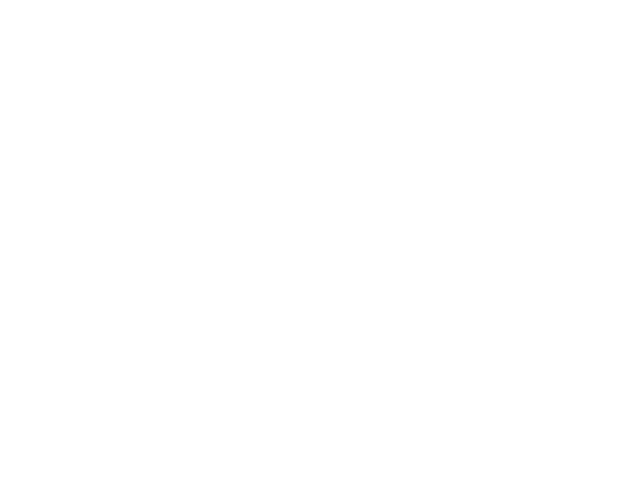
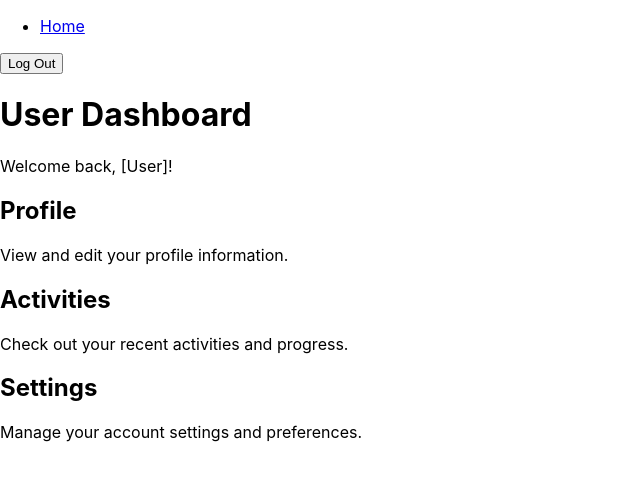
Before and after one commit to lukkn/CivicHacks, a React (Create React App) app in the folder client/: page /home in a window 1280 px wide. Before the commit this address had no page. Shown: the top 480 px of the page, without its empty margins (0-640 px from the left). Built offline with nearby package versions, Linux system fonts and the light colour scheme; no server answers.

Commit message:
Added home pages and basic navigation

```diff
--- a/client/src/App.js
+++ b/client/src/App.js
@@ -1,18 +1,61 @@
 import './App.css';
 import { Outlet, Route, Routes } from "react-router-dom";
-import { Login, Signup } from './pages';
-
-
+import { Main, Login, Signup, Home } from './pages';
+import { useEffect, useState } from 'react';
+import { useNavigate } from "react-router-dom";
+import { useCookies } from "react-cookie";
+import axios from "axios";
+import Navbar from './components/Navbar';
 
 function App() {
   return (
     <div className="App">
         <Routes>
+          <Route path="/" element={<Main />} />
           <Route path="/login" element={<Login />} />
           <Route path="/signup" element={<Signup />} />
+          <Route element={<Layout />}>
+            <Route path="/home" element = {<Home />} />
+          </Route>
         </Routes>
     </div>
   );
 }
 
+function Layout() {
+  const navigate = useNavigate();
+  const [cookies, setCookies, removeCookie] = useCookies([]);
+  const [userInfo, setUserInfo] = useState({});
+
+  useEffect(() => {
+    const verifyCookie = async () => {
+      const { data } = await axios.post(
+        process.env.REACT_APP_SERVER_URL,
+        {},
+        { withCredentials: true }
+      );
+      const { status, userinfo } = data;
+      console.log(status)
+      setUserInfo(userinfo);
+      return status
+        ? console.log(userinfo)
+        : (removeCookie("token"), navigate("/login"));
+    };
+    verifyCookie();
+  }, [cookies, navigate, removeCookie]);
+
+  const Logout = () => {
+    removeCookie("token");
+    navigate("/login");
+  };
+
+  return (
+    <main>
+      <Navbar logout={Logout}/>
+      <Outlet context={[userInfo, setUserInfo]} />
+    </main>
+  )
+}
+
+
 export default App;
--- /dev/null
+++ b/client/src/components/Navbar.jsx
@@ -0,0 +1,18 @@
+
+import React from 'react';
+import { Link } from 'react-router-dom';
+
+function Navbar(props) {
+  return (
+    <nav className="navbar">
+        <div>
+            <ul>
+                <li><Link to="/home">Home</Link></li>
+            </ul>
+        </div>
+        <button onClick={props.logout}>Log Out</button>
+    </nav>
+  );
+};
+
+export default Navbar;
--- /dev/null
+++ b/client/src/pages/Home.jsx
@@ -0,0 +1,26 @@
+import React from "react";
+
+const Home = () => {
+  return (
+    <div className="dashboard">
+      <h1>User Dashboard</h1>
+      <p>Welcome back, [User]!</p>
+      <div className="dashboard-content">
+        <div className="dashboard-item">
+          <h2>Profile</h2>
+          <p>View and edit your profile information.</p>
+        </div>
+        <div className="dashboard-item">
+          <h2>Activities</h2>
+          <p>Check out your recent activities and progress.</p>
+        </div>
+        <div className="dashboard-item">
+          <h2>Settings</h2>
+          <p>Manage your account settings and preferences.</p>
+        </div>
+      </div>
+    </div>
+  );
+};
+
+export default Home;
--- a/client/src/pages/Login.jsx
+++ b/client/src/pages/Login.jsx
@@ -42,7 +42,7 @@ const Login = () => {
       if (success) {
         handleSuccess(message);
         setTimeout(() => {
-          navigate("/");
+          navigate("/home");
         }, 1000);
       } else {
         handleError(message);
@@ -83,7 +83,7 @@ const Login = () => {
         </div>
         <button type="submit">Submit</button>
         <span>
-          Already have an account? <Link to={"/signup"}>Signup</Link>
+          Don't have an account? <Link to={"/signup"}>Signup</Link>
         </span>
       </form>
       <ToastContainer />
--- /dev/null
+++ b/client/src/pages/Main.jsx
@@ -0,0 +1,12 @@
+import React from "react";
+
+const Main = () => {
+  return (
+    <div className="home">
+      <h1>Welcome to Science Minion</h1>
+      <p>Your one-stop platform for all science-related activities.</p>
+    </div>
+  );
+};
+
+export default Main;
--- a/client/src/pages/Signup.jsx
+++ b/client/src/pages/Signup.jsx
@@ -42,7 +42,7 @@ const Signup = () => {
       if (success) {
         handleSuccess(message);
         setTimeout(() => {
-          navigate("/");
+          navigate("/home");
         }, 1000);
       } else {
         handleError(message);
--- a/client/src/pages/index.js
+++ b/client/src/pages/index.js
@@ -1,2 +1,4 @@
+export {default as Main} from './Main';
 export {default as Login} from './Login';
 export {default as Signup} from './Signup';
+export {default as Home} from './Home';
```
Also changed, not shown: 1 other file (tests, documents, lock files or other folders).
